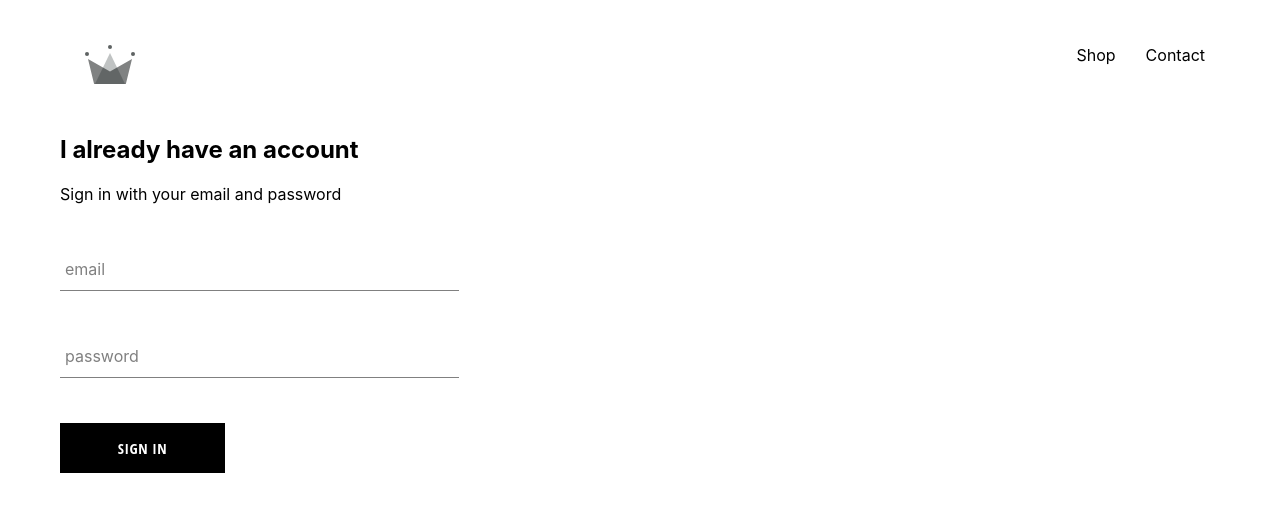
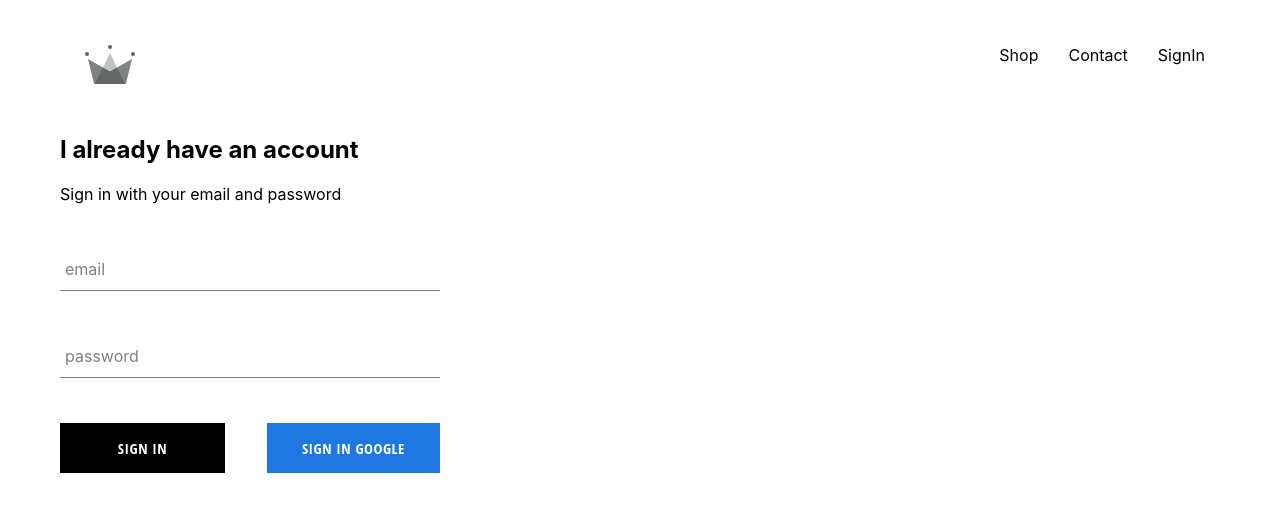
Before and after one commit to arvind98960/onlinestore, a React (Create React App) app: page /signin in a window 1280 px wide. Shown: the top 512 px of the page. Built offline with nearby package versions, Linux system fonts and the light colour scheme; no server answers.

Commit message:
firebaseIntegration

```diff
--- a/package.json
+++ b/package.json
@@ -6,6 +6,7 @@
     "@testing-library/jest-dom": "^5.16.2",
     "@testing-library/react": "^12.1.4",
     "@testing-library/user-event": "^13.5.0",
+    "firebase": "^8.2.3",
     "react": "^17.0.2",
     "react-dom": "^17.0.2",
     "react-router-dom": "^5.2.0",
--- a/src/App.css
+++ b/src/App.css
@@ -6,3 +6,7 @@
     text-decoration :none;
     color:black;
 }
+
+*{
+    box-sizing: border-box;
+}
--- a/src/App.js
+++ b/src/App.js
@@ -3,13 +3,30 @@
 import ShopPage from './pages/shop/shop.component'
 import SignInAndSignUp from './pages/signInAndSignUp/signInAndSignUp'
 import HomePage from './pages/homepage/homepage.component';
-import Header from './components/header/header.component'
-function App() {
-
-
+import Header from './components/header/header.component';
+import { auth } from './firebase/firebase.utils'
+import React, { Component } from 'react'
+class App extends Component{
+  constructor(props) {
+    super(props);
+    this.state = {
+      currentUser: null,
+    }
+  }
+  componentDidMount() {
+    this.unsubscribeFromAuth =auth.onAuthStateChanged(user => {
+      this.setState({currentUser: user})
+      console.log(user);
+    }
+    )
+  }
+  componentWillUnmount() {
+    this.unsubscribeFromAuth();
+  }
+  render() {
     return (
       <div >
-      <Header />
+        <Header currentUser={this.state.currentUser}/>
         <Switch>
           <Route exact path="/" component={HomePage}></Route>
           <Route exact path="/shop" component={ShopPage}></Route>
@@ -18,4 +35,5 @@
       </div>
     );
   }
+}
 export default App;
--- a/src/components/custom-button/custom-button.js
+++ b/src/components/custom-button/custom-button.js
@@ -1,8 +1,8 @@
 
 import './custom-button.styles.scss';
 
-const CustomButton = ({ children, ...otherProps }) => (
-  <button className='custom-button' {...otherProps}>
+const CustomButton = ({ children,isGoogleSignIn, ...otherProps }) => (
+  <button className={`${isGoogleSignIn ?'google-sign-in':''} custom-button`} {...otherProps}>
     {children}
   </button>
 );
--- a/src/components/custom-button/custom-button.styles.scss
+++ b/src/components/custom-button/custom-button.styles.scss
@@ -19,4 +19,12 @@
     color: black;
     border: 1px solid black;
   }
+  &.google-sign-in {
+     background-color:rgb(31, 119, 226);
+     color:white;
+  }
+  &hover{
+    background-color:blueviolet;
+    border:none !important;
+  }
 }
--- a/src/components/header/header.component.js
+++ b/src/components/header/header.component.js
@@ -1,8 +1,9 @@
 import React from 'react';
+import { auth } from '../../firebase/firebase.utils';
 import { Link } from 'react-router-dom'
 import {ReactComponent as Logo} from '../../assest/crown.svg'
 import './header.styles.scss'
-function Header() {
+function Header({currentUser}) {
     return (
         <div className='header'>
             <Link className='logo-container' to='/'>
@@ -11,6 +12,12 @@
             <div className='options'>
                 <Link className='option' to='/shop'>Shop</Link>
                 <Link className='option' to='/shop'>Contact</Link>
+                {
+                    currentUser ?
+                        <div className='option' onClick={() => auth.signOut()}>SignOut</div>
+                        :
+                        <Link className='option' to='/signin'>SignIn</Link>
+                }
             </div>
         </div>
     );
--- a/src/components/header/header.styles.scss
+++ b/src/components/header/header.styles.scss
@@ -20,6 +20,7 @@
 
     .option {
       padding: 10px 15px;
+      cursor: pointer;
     }
   }
 }
--- a/src/components/sign-in/sign-in.js
+++ b/src/components/sign-in/sign-in.js
@@ -1,9 +1,10 @@
 import React from 'react';
 
 import FormInput from '../form-input/form-input.component';
-
+import {signInWithGoogle} from '../../firebase/firebase.utils'
 import './sign-in.styles.scss';
 import CustomButton from '../custom-button/custom-button'
+
 class SignIn extends React.Component {
   constructor(props) {
     super(props);
@@ -49,7 +50,11 @@
             label='password'
             required
           />
+          <div className='button'>
+
           <CustomButton type='submit'> Sign in </CustomButton>
+          <CustomButton onClick={signInWithGoogle} isGoogleSignIn> Sign in Google </CustomButton>
+          </div>
         </form>
       </div>
     );
--- a/src/components/sign-in/sign-in.styles.scss
+++ b/src/components/sign-in/sign-in.styles.scss
@@ -1,9 +1,13 @@
 .sign-in {
-  width: 30vw;
+  width: 380px;
   display: flex;
   flex-direction: column;
 
   .title {
     margin: 10px 0;
   }
+  .button{
+    display: flex;
+    justify-content:space-between;
+  }
 }
--- /dev/null
+++ b/src/firebase/firebase.utils.js
@@ -0,0 +1,31 @@
+// Import the functions you need from the SDKs you need
+import firebase from 'firebase/app';
+import 'firebase/auth'; //v8
+
+import 'firebase/firestore'; //v8
+// TODO: Add SDKs for Firebase products that you want to use
+// https://firebase.google.com/docs/web/setup#available-libraries
+
+// Your web app's Firebase configuration
+// For Firebase JS SDK v7.20.0 and later, measurementId is optional
+const firebaseConfig = {
+  apiKey: "AIzaSyALj5o5F455OgiRdS5G7-dSeVWHJrE8uFA",
+  authDomain: "onlinestore-b5d92.firebaseapp.com",
+  projectId: "onlinestore-b5d92",
+  storageBucket: "onlinestore-b5d92.appspot.com",
+  messagingSenderId: "318654763814",
+  appId: "1:318654763814:web:39ea930dd2b804d43e67e7",
+  measurementId: "G-5ZMMP18224"
+};
+
+// Initialize Firebase
+firebase.initializeApp(firebaseConfig);
+
+export const auth = firebase.auth();
+export const firestore = firebase.firestore();
+
+const provider = new firebase.auth.GoogleAuthProvider();
+provider.setCustomParameters({ prompt: 'select_account' });
+export const signInWithGoogle = () => auth.signInWithPopup(provider);
+
+export default firebase;
```
Also changed, not shown: 1 other file (tests, documents, lock files or other folders). Lines whose indentation alone changed are shown as unchanged.
